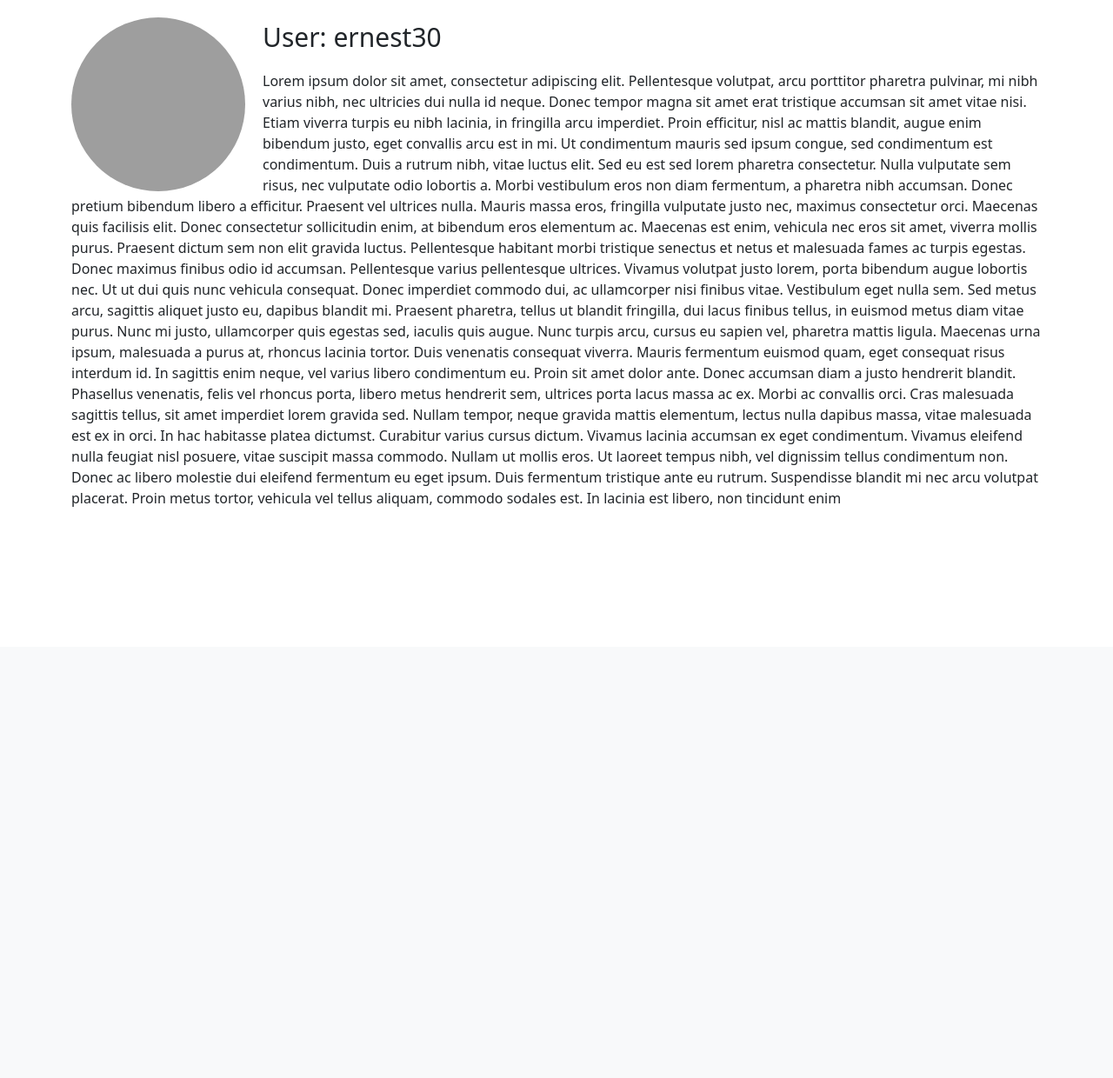
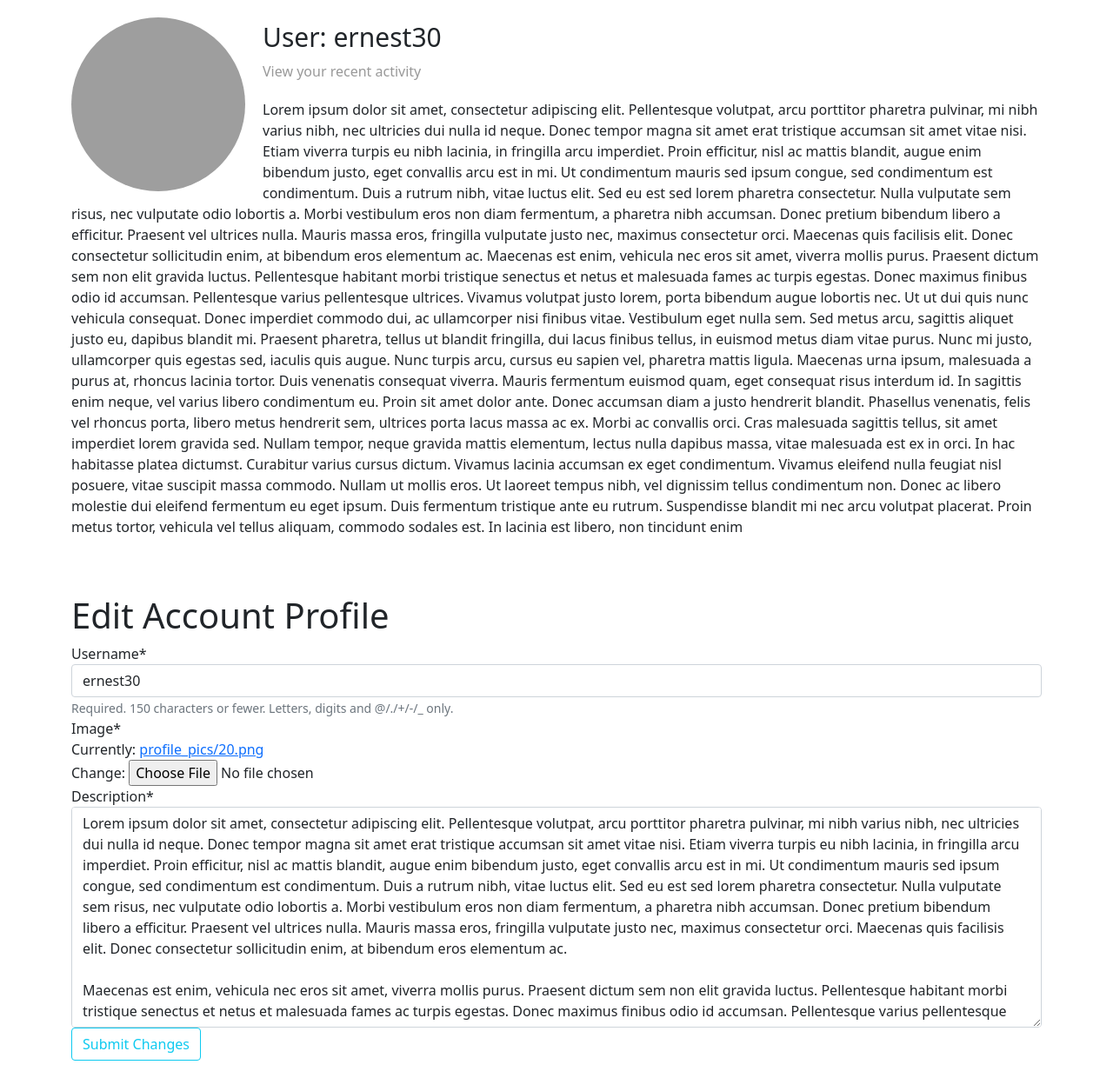
Before and after one commit to ErnestC30/DjangoWebsite, a Django app: page /myprofile/ in a window 1280 px wide. Shown: the part 56-1296 px from the top of the page at 87% size. Before the commit the page ends 639 px from the top, so only its background shows below. Run offline with Django 3.2, Linux system fonts and the light colour scheme; a user stored in the database is signed in; data comes from the database, SQL or seed files in the repository; both versions use the stored data as it was after the commit; some libraries are stand-ins or nearby versions; grey boxes are pictures that could not be loaded.

Commit message:
Home page and myprofile page updated

```diff
--- a/users/static/users/profile.css
+++ b/users/static/users/profile.css
@@ -4,7 +4,6 @@
     height: auto;
     position: relative;
     padding-top: 20px;
-    overflow:hidden;
 }
 
 .display-pic {
@@ -20,11 +19,28 @@
 .user-name {
     margin-left: 20px;
     font-size: 30px;
+    margin-bottom: 5px;
+}
+
+.href-url {
+    color: rgb(153, 153, 153);
+    text-decoration: none;
+}
+
+.href-url:hover {
+    text-decoration: line;
+}
+
+.user-description {
+    min-height: 100px;
+    padding-top: 20px;
 }
 
 .edit-profile {
     position: absolute;
-    padding-top: 150px;
+    width: 100%;
+    padding-top: 50px;
+    padding-bottom: 20px;
 }
 
 /* CSS flexbox container for profile page. */
--- a/users/templates/users/myprofile.html
+++ b/users/templates/users/myprofile.html
@@ -9,9 +9,10 @@
 <div class='user-info'>
     <img class='display-pic' src='{{ user.profile.image.url }}'>
     <p class='user-name'>User: {{ user.username }}</p>
-    <p class='user-desc'> {{ user.profile.description }}</p>
+    <a class='href-url' href="{% url 'view-profile' user.id  %}">View your recent activity</a>
+    <p class='user-description'> {{ user.profile.description }}</p>
     <div class='edit-profile'>
-        <p>Edit Account Info</p>
+        <h1>Edit Account Profile</h1>
         <form method="POST" enctype='multipart/form-data'>
             {% csrf_token %}
             <fieldset class='form-group'>
```
Also changed, not shown: website/templates/website/home.html (+17 -1 lines), db.sqlite3, media/uploads/10_5gxVyyo.png (added).
